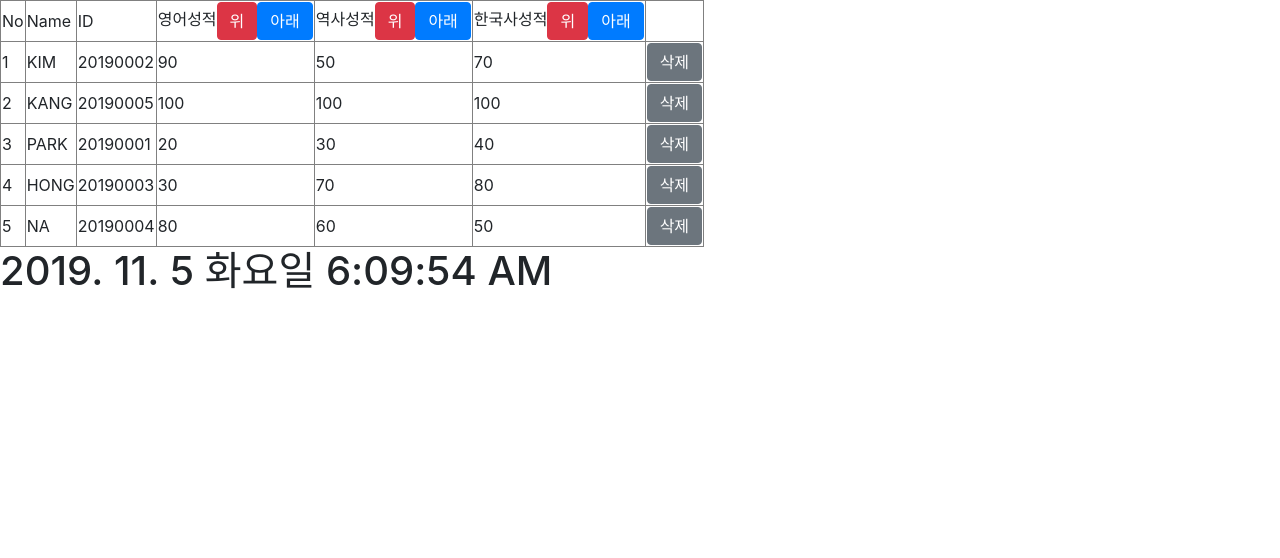
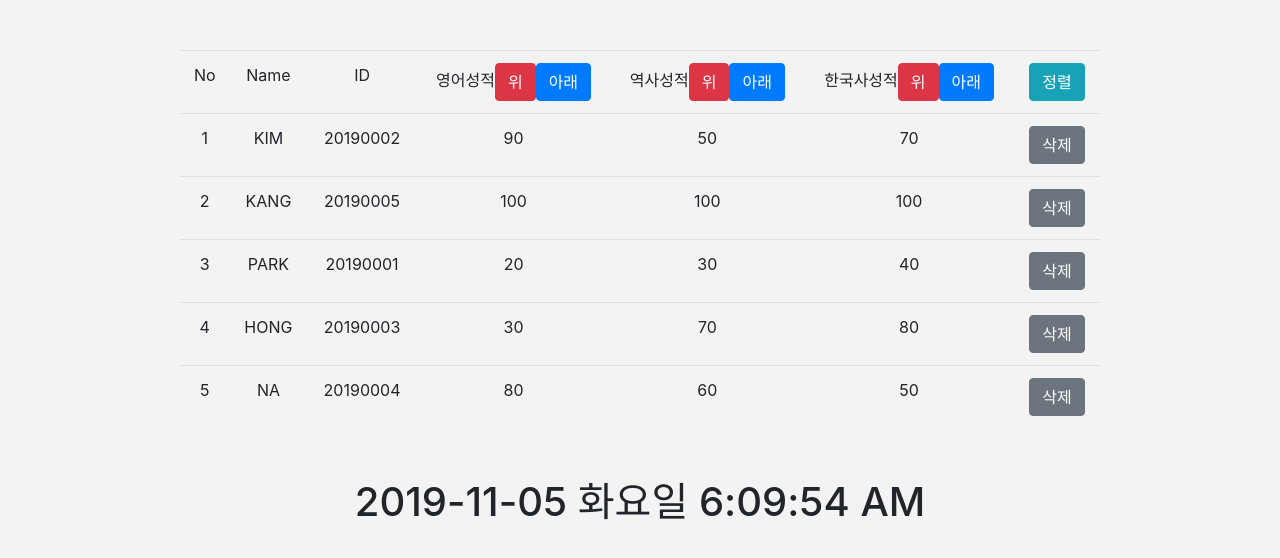
Before and after one commit to ryan3780/javascript_test, a React (Create React App) app in the folder my-app/: page / in a window 1280 px wide. Shown: the top 558 px of the page. Built offline with nearby package versions, Linux system fonts and the light colour scheme.

Commit message:
React Class & JSON

```diff
--- a/my-app/public/index.html
+++ b/my-app/public/index.html
@@ -29,7 +29,7 @@
     -->
     <title>React App</title>
   </head>
-  <body>
+  <body style="background-color: rgb(243, 243, 243);">
     <noscript>You need to enable JavaScript to run this app.</noscript>
     <div id="root"></div>
   </body>
--- a/my-app/src/App.js
+++ b/my-app/src/App.js
@@ -1,16 +1,19 @@
 import React, { Component } from "react";
+import { Container, Row, Col } from "reactstrap";
 import Students from "./Students";
 import Clock from "./Clock";
 
 class App extends Component {
   render() {
     return (
-      <div>
-        <Students />
-        <div>
-          <Clock />
-        </div>
-      </div>
+      <Container>
+        <Row style={{ textAlign: "center" }}>
+          <Col md={{ size: 10, offset: 1 }}>
+            <Students />
+            <Clock />
+          </Col>
+        </Row>
+      </Container>
     );
   }
 }
--- a/my-app/src/Clock.js
+++ b/my-app/src/Clock.js
@@ -2,11 +2,9 @@ import React, { Component } from "react";
 import "bootstrap/dist/css/bootstrap.min.css";
 
 class Clock extends Component {
-  constructor(props) {
-    super(props);
-    this.state = { date: new Date() };
-    console.log(this.state.date);
-  }
+  state = {
+    date: new Date()
+  };
 
   componentDidMount() {
     this.timerID = setInterval(() => this.tick(), 1000);
@@ -24,17 +22,17 @@ class Clock extends Component {
 
   render() {
     const weeks = ["월", "화", "수", "목", "금", "토", "일"];
+    const { date } = this.state;
+    const formatDate = `
+    ${date.getFullYear()}-${date.getMonth() + 1}-${
+      date.getDate() > 10 ? date.getDate() : "0" + date.getDate()
+    }
+    ${weeks[date.getDay() - 1] + "요일"}
+    ${date.toLocaleTimeString()}`;
     return (
-      <h1>
-        {this.state.date.getFullYear()}.&nbsp;
-        {this.state.date.getMonth() + 1}.&nbsp;
-        {this.state.date.getDate()}&nbsp;
-        {weeks[this.state.date.getDay() - 1] + "요일"}&nbsp;
-        {this.state.date.toLocaleTimeString()}
-      </h1>
+      <h1 style={{ marginTop: "50px", textAlign: "center" }}>{formatDate}</h1>
     );
   }
 }
 
-//https://beomy.tistory.com/27 질문하기 componentWillUnmount하는 이유?
 export default Clock;
--- a/my-app/src/Students.js
+++ b/my-app/src/Students.js
@@ -1,9 +1,11 @@
 import React, { Component } from "react";
 import "bootstrap/dist/css/bootstrap.min.css";
+import { Table } from "reactstrap";
 import { Button } from "reactstrap";
 
 class Students extends Component {
   // 객체로 써야한다 !! state는 !!
+
   state = {
     students: [
       {
@@ -44,7 +46,7 @@ class Students extends Component {
       }
     ]
   };
-
+  // 내림차순으로 영어성적으로 정렬하는 함수
   compareByEngScoreDesc = () => {
     const { students } = this.state;
     this.setState({
@@ -52,46 +54,59 @@ class Students extends Component {
     });
   };
 
+  //영어 성적을 오름차순으로 정렬하는 함수
   compareByEngScoreAsce = () => {
     const { students } = this.state;
     this.setState({
       students: students.sort((a, b) => a.englishScore - b.englishScore)
     });
   };
-
+  //역사 성적을 내림차순으로 정렬하는 함수
   compareByhistoryScoreDesc = () => {
     const { students } = this.state;
     this.setState({
       students: students.sort((a, b) => b.historyScore - a.historyScore)
     });
   };
-
+  //역사 성적을 오름차순으로 정렬하는 함수
   compareByhistoryScoreAsce = () => {
     const { students } = this.state;
     this.setState({
       students: students.sort((a, b) => a.historyScore - b.historyScore)
     });
   };
-
+  //한국사 성적을 내림차순으로 정렬하는 함수
   compareByKorScoreDesc = () => {
     const { students } = this.state;
     this.setState({
       students: students.sort((a, b) => b.KorHistoryScore - a.KorHistoryScore)
     });
   };
-
-  compareByKorScoreAsce = () => {
+  //한국사 성적을 오름차순으로 정렬하는 함수
+  compareByKorScoreAsce = e => {
     const { students } = this.state;
     this.setState({
       students: students.sort((a, b) => a.KorHistoryScore - b.KorHistoryScore)
     });
   };
 
+  compareById = () => {
+    const { students } = this.state;
+    this.setState({
+      students: students.sort((a, b) => a.id - b.id)
+    });
+  };
+
+  removeList = id => {
+    const filteredStudents = this.state.students.filter(list => list.id !== id);
+    this.setState({
+      students: filteredStudents
+    });
+  };
+
   render() {
-    //비구조 할당? 괄호에 변수명 쓰는게 어떤 의미인가요?
     const { students } = this.state;
-    const List = students.map((list, i) => {
-      return (
+    const List = students.map((list, i) => (
       <tr key={i}>
         <td>{i + 1}</td>
         <td>{list.name}</td>
@@ -100,14 +115,14 @@ class Students extends Component {
         <td>{list.historyScore}</td>
         <td>{list.KorHistoryScore}</td>
         <td>
-            <Button>삭제</Button>
+          <Button onClick={() => this.removeList(list.id)}>삭제</Button>
         </td>
       </tr>
-      );
-    });
+    ));
+
     return (
       <div>
-        <table border="1">
+        <Table hover style={{ marginTop: "50px" }}>
           <tbody>
             <tr>
               <td>No</td>
@@ -115,7 +130,7 @@ class Students extends Component {
               <td>ID</td>
               <td>
                 영어성적
-                <Button color="danger" onClick={this.compareByEngScoreDesc}>
+                <Button color="danger" onClick={this.compareByEngScore}>
                   위
                 </Button>
                 <Button color="primary" onClick={this.compareByEngScoreAsce}>
@@ -143,10 +158,15 @@ class Students extends Component {
                   아래
                 </Button>
               </td>
+              <td>
+                <Button color="info" onClick={this.compareById}>
+                  정렬
+                </Button>
+              </td>
             </tr>
             {List}
           </tbody>
-        </table>
+        </Table>
       </div>
     );
   }
```
Lines whose indentation alone changed are shown as unchanged.
